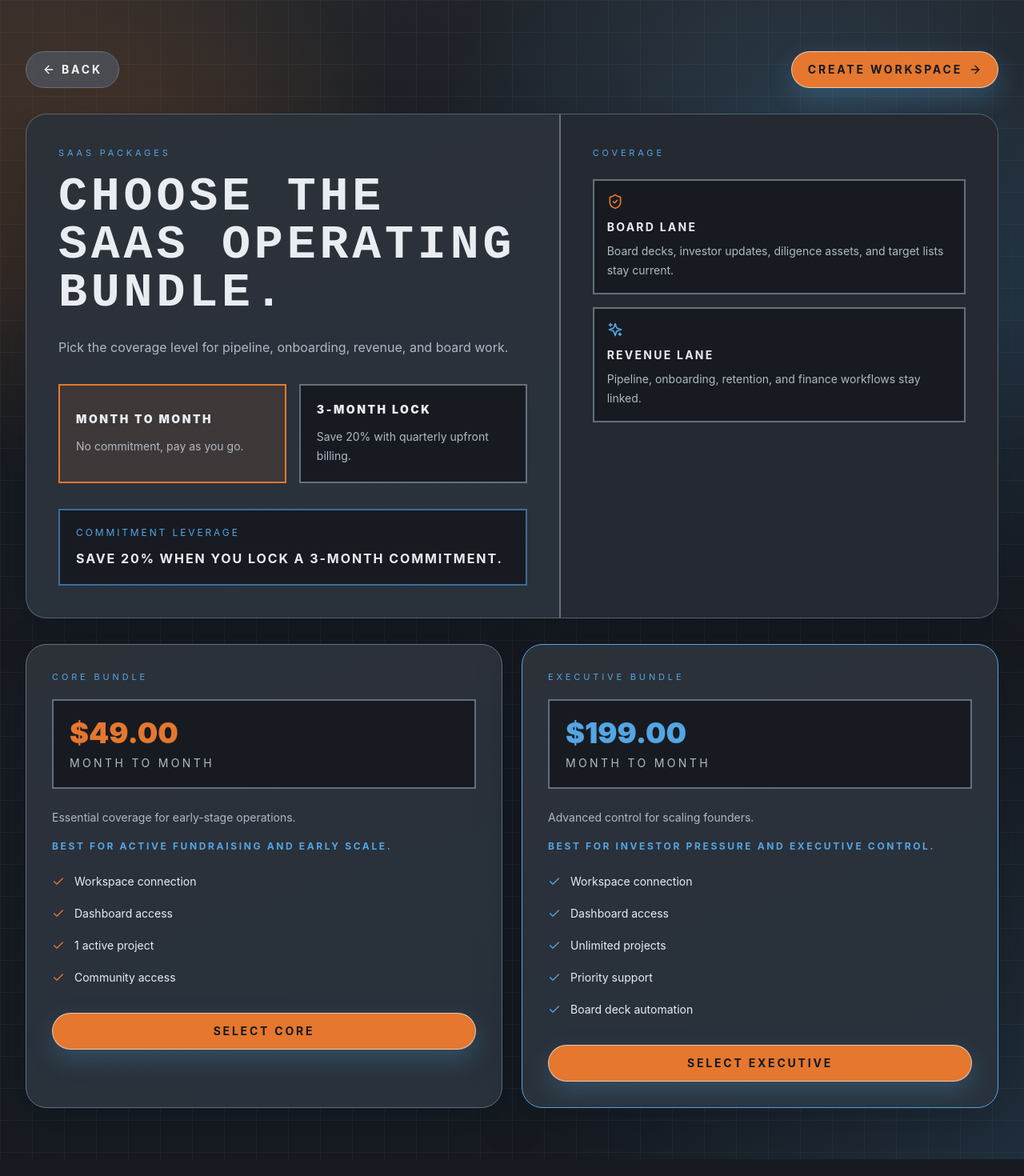
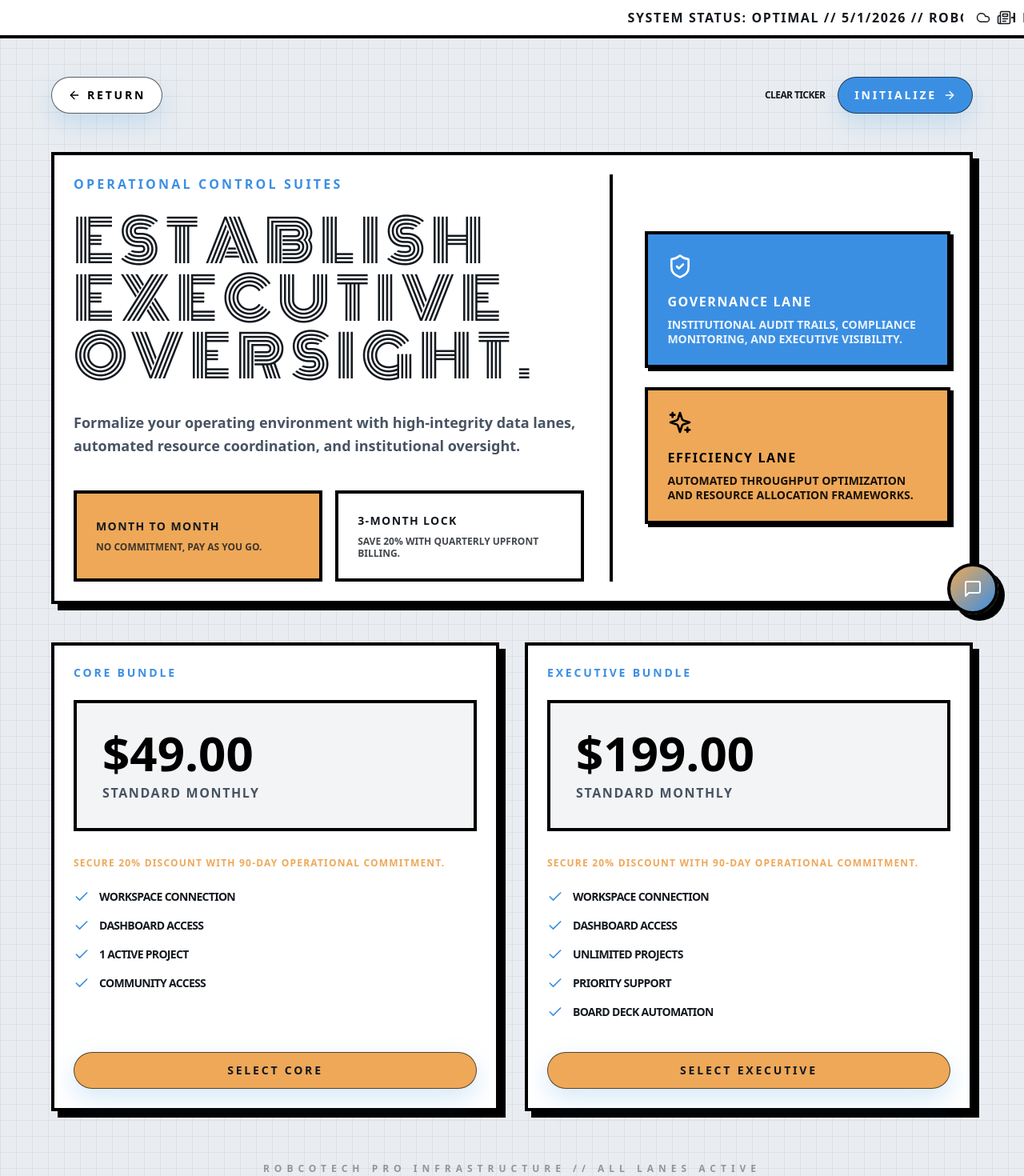
Before and after one commit to robs46859-eng/arkham-robcotech, a Next.js app in the folder apps/web/: page /pricing in a window 1280 px wide. Shown: the top 1470 px of the page at 80% size. Before the commit the page ends 1449 px from the top, so only its background shows below. Built offline with nearby package versions, Linux system fonts and the light colour scheme; a web font is replaced by a local one.

Commit message:
design: implement Retro Future Brutalism with professional operational language

```diff
--- a/apps/web/src/app/globals.css
+++ b/apps/web/src/app/globals.css
@@ -15,25 +15,25 @@
 }
 
 :root {
-  --background: 214 18% 11%;
-  --foreground: 212 24% 93%;
-  --card: 214 15% 17%;
-  --card-foreground: 212 24% 93%;
-  --popover: 214 15% 17%;
-  --popover-foreground: 212 24% 93%;
-  --primary: 24 78% 54%;
+  --background: 212 24% 93%; /* #ececec */
+  --foreground: 213 20% 10%;
+  --card: 212 20% 85%; /* #d0d0d0 */
+  --card-foreground: 213 20% 10%;
+  --popover: 212 20% 85%;
+  --popover-foreground: 213 20% 10%;
+  --primary: 32 82% 64%; /* #eba75f Orange */
   --primary-foreground: 213 20% 10%;
-  --secondary: 217 10% 35%;
-  --secondary-foreground: 212 24% 96%;
-  --muted: 214 12% 24%;
-  --muted-foreground: 213 16% 73%;
-  --accent: 206 72% 61%;
-  --accent-foreground: 214 18% 12%;
+  --secondary: 210 75% 56%; /* #388de6 Blue */
+  --secondary-foreground: 212 24% 93%;
+  --muted: 214 10% 44%;
+  --muted-foreground: 213 16% 33%;
+  --accent: 210 75% 56%; /* Blue */
+  --accent-foreground: 212 24% 93%;
   --destructive: 2 73% 60%;
   --destructive-foreground: 210 40% 98%;
-  --border: 214 10% 44%;
+  --border: 0 0% 0%; /* Black for Brutalism */
   --input: 214 10% 44%;
-  --ring: 24 78% 54%;
+  --ring: 32 82% 64%;
   --radius: 0;
 }
 
@@ -48,14 +48,11 @@
 
   body {
     @apply bg-background text-foreground;
-    font-family: "Arkham Sans", "Inter", "Segoe UI", sans-serif;
+    font-family: var(--font-roboto), sans-serif;
     background-image:
-      linear-gradient(to right, rgba(120, 138, 156, 0.08) 1px, transparent 1px),
-      linear-gradient(to bottom, rgba(120, 138, 156, 0.08) 1px, transparent 1px),
-      radial-gradient(circle at top left, rgba(237, 127, 39, 0.1), transparent 26%),
-      radial-gradient(circle at 78% 14%, rgba(90, 169, 226, 0.18), transparent 28%),
-      radial-gradient(circle at bottom right, rgba(90, 169, 226, 0.14), transparent 30%);
-    background-size: 40px 40px, 40px 40px, auto, auto, auto;
+      linear-gradient(to right, rgba(0, 0, 0, 0.05) 1px, transparent 1px),
+      linear-gradient(to bottom, rgba(0, 0, 0, 0.05) 1px, transparent 1px);
+    background-size: 20px 20px;
   }
 
   h1,
@@ -64,19 +61,47 @@
   h4,
   h5,
   h6 {
-    font-family: "Arkham Mono", "SFMono-Regular", ui-monospace, monospace;
-    letter-spacing: 0.08em;
+    font-family: var(--font-monoton), cursive;
+    letter-spacing: 0.1em;
     text-transform: uppercase;
   }
+}
 
-  a,
-  button,
-  input,
-  textarea,
-  select {
-    transition: color 150ms ease, background-color 150ms ease, border-color 150ms ease, box-shadow 150ms ease, opacity 150ms ease;
+@layer components {
+  .brutalist-card {
+    @apply border-4 border-black bg-white p-6 shadow-[8px_8px_0px_0px_rgba(0,0,0,1)];
+  }
+
+  .brutalist-button {
+    @apply relative inline-flex items-center justify-center border-4 border-black bg-primary px-8 py-4 font-black uppercase tracking-widest text-black shadow-[4px_4px_0px_0px_rgba(0,0,0,1)] transition-all hover:-translate-x-1 hover:-translate-y-1 hover:shadow-[8px_8px_0px_0px_rgba(0,0,0,1)] active:translate-x-0 active:translate-y-0 active:shadow-none;
+  }
+
+  .brutalist-button-blue {
+    @apply brutalist-button bg-secondary text-white;
+  }
+
+  .fab {
+    @apply fixed bottom-8 right-8 flex h-16 w-16 items-center justify-center rounded-full border-4 border-black bg-gradient-to-br from-primary to-secondary text-white shadow-[8px_8px_0px_0px_rgba(0,0,0,1)] transition-transform hover:scale-110 active:scale-95 z-50;
+  }
+
+  .ticker-wrap {
+    @apply fixed top-0 left-0 w-full h-12 border-b-4 border-black bg-white overflow-hidden z-40 flex items-center;
+  }
+
+  .ticker {
+    @apply inline-block whitespace-nowrap px-4 py-2 font-black uppercase tracking-widest animate-marquee;
+  }
+
+  @keyframes marquee {
+    0% { transform: translateX(100%); }
+    100% { transform: translateX(-100%); }
+  }
+
+  .animate-marquee {
+    animation: marquee 30s linear infinite;
   }
 }
+
 
 @layer components {
   .shell {
--- a/apps/web/src/app/layout.tsx
+++ b/apps/web/src/app/layout.tsx
@@ -1,9 +1,22 @@
 import type { Metadata } from 'next'
+import { Monoton, Roboto } from 'next/font/google'
 import './globals.css'
+
+const monoton = Monoton({
+  weight: '400',
+  subsets: ['latin'],
+  variable: '--font-monoton',
+})
+
+const roboto = Roboto({
+  weight: ['400', '700', '900'],
+  subsets: ['latin'],
+  variable: '--font-roboto',
+})
 
 export const metadata: Metadata = {
   title: 'RobcoTech Pro',
-  description: 'Founder operations, investor reporting, workflow control, and executive visibility in one system.',
+  description: 'Enterprise operations, performance reporting, workflow control, and executive oversight in one system.',
   metadataBase: new URL(process.env.APP_URL || 'https://robcotech.pro'),
 }
 
@@ -13,8 +26,8 @@ export default function RootLayout({
   children: React.ReactNode
 }) {
   return (
-    <html lang="en">
-      <body>{children}</body>
+    <html lang="en" className={`${monoton.variable} ${roboto.variable}`}>
+      <body className="font-sans">{children}</body>
     </html>
   )
 }
--- a/apps/web/src/app/pricing/page.tsx
+++ b/apps/web/src/app/pricing/page.tsx
@@ -2,7 +2,7 @@
 
 import Link from 'next/link'
 import { useRouter } from 'next/navigation'
-import { ArrowLeft, ArrowRight, Check, Loader2, ShieldCheck, Sparkles } from 'lucide-react'
+import { ArrowLeft, ArrowRight, Check, Loader2, ShieldCheck, Sparkles, MessageSquare, Cloud, Newspaper } from 'lucide-react'
 import { useEffect, useMemo, useState } from 'react'
 import {
   Commitment,
@@ -26,6 +26,7 @@ export default function PricingPage() {
   const [loadingPlan, setLoadingPlan] = useState<PlanId | null>(null)
   const [selectedPlan, setSelectedPlan] = useState<PlanId | null>(null)
   const [autostart, setAutostart] = useState(false)
+  const [showTickerWidget, setShowTickerWidget] = useState<'none' | 'weather' | 'news'>('none')
 
   const activeVertical = process.env.NEXT_PUBLIC_VERTICAL || 'saas'
   const isEcom = activeVertical === 'ecommerce'
@@ -33,7 +34,28 @@ export default function PricingPage() {
   const isMedia = activeVertical === 'media'
   const isStaffing = activeVertical === 'staffing'
   const isStudio = activeVertical === 'studio'
+
+  // Professional Language Mapping
+  const getVerticalTitle = () => {
+    if (isDigitalItGirl) return 'Market Intelligence Suites'
+    if (isEcom) return 'Omni-channel Revenue Systems'
+    if (isMedia) return 'Content Distribution Frameworks'
+    if (isStaffing) return 'Talent Acquisition Engines'
+    if (isStudio) return 'Project Delivery Standards'
+    return 'Operational Control Suites'
+  }
+
+  const getVerticalHero = () => {
+    if (isDigitalItGirl) return 'DEPLOY NICHE AUTHORITY MAPPING.'
+    if (isEcom) return 'PRESERVE MARGIN INTEGRITY.'
+    if (isMedia) return 'OPTIMIZE CONTENT YIELD.'
+    if (isStaffing) return 'MAXIMIZE PLACEMENT THROUGHPUT.'
+    if (isStudio) return 'STANDARDIZE PROJECT DELIVERY.'
+    return 'ESTABLISH EXECUTIVE OVERSIGHT.'
+  }
+
   const activePlans = isDigitalItGirl ? digPlanDefinitions : isEcom ? ecomPlanDefinitions : isMedia ? mediaPlanDefinitions : isStaffing ? staffPlanDefinitions : isStudio ? planDefinitions : planDefinitions
+
   useEffect(() => {
     if (typeof window === 'undefined') return
     const params = new URLSearchParams(window.location.search)
@@ -51,22 +73,17 @@ export default function PricingPage() {
   useEffect(() => {
     if (!autostart || !selectedPlan) return
     void startCheckout(selectedPlan)
-    // eslint-disable-next-line react-hooks/exhaustive-deps
   }, [autostart, selectedPlan])
 
   const comparisonLine = useMemo(
-    () => `Save ${Math.round(commitmentDiscountRate * 100)}% when you lock a 3-month commitment.`,
+    () => `SECURE ${Math.round(commitmentDiscountRate * 100)}% DISCOUNT WITH 90-DAY OPERATIONAL COMMITMENT.`,
     []
   )
 
   async function startCheckout(planId: PlanId) {
     const profile = loadWorkspaceProfile()
     if (!profile) {
-      const params = new URLSearchParams({
-        next: '/pricing',
-        plan: planId,
-        commitment,
-      })
+      const params = new URLSearchParams({ next: '/pricing', plan: planId, commitment })
       router.push(`/signup?${params.toString()}`)
       return
     }
@@ -88,13 +105,8 @@ export default function PricingPage() {
       })
 
       const payload = await response.json()
-      if (!response.ok) {
-        throw new Error(payload.error || 'Checkout failed')
-      }
-
-      if (payload.redirect_url) {
-        window.location.href = payload.redirect_url
-      }
+      if (!response.ok) throw new Error(payload.error || 'Checkout failed')
+      if (payload.redirect_url) window.location.href = payload.redirect_url
     } catch (error) {
       setLoadingPlan(null)
       window.alert(error instanceof Error ? error.message : 'Checkout failed')
@@ -102,41 +114,49 @@ export default function PricingPage() {
   }
 
   return (
-    <main className="page-pricing min-h-screen py-12 md:py-16">
-      <div className="shell">
-        <div className="mb-8 flex items-center justify-between gap-4">
-          <Link href="/" className="brutalist-button-muted">
+    <main className="min-h-screen pt-24 pb-16 px-4 md:px-8">
+      {/* HEADER TICKER */}
+      <div className="ticker-wrap">
+        <div className="ticker">
+          SYSTEM STATUS: OPTIMAL // {new Date().toLocaleDateString()} // ROBCOTECH PRO VERTICAL DEPLOYMENT ACTIVE //
+          {showTickerWidget === 'weather' ? ' CURRENT WEATHER: 72°F CLEAR SKY //' : ''}
+          {showTickerWidget === 'news' ? ' GLOBAL MARKET UPDATE: TRENDING POSITIVE //' : ''}
+          OPERATIONAL EXCELLENCE SECURED //
+        </div>
+        <div className="absolute right-4 flex gap-2 bg-white pl-4">
+          <button onClick={() => setShowTickerWidget('weather')} className="hover:text-secondary"><Cloud size={18} /></button>
+          <button onClick={() => setShowTickerWidget('news')} className="hover:text-secondary"><Newspaper size={18} /></button>
+        </div>
+      </div>
+
+      <div className="mx-auto max-w-6xl">
+        {/* NAV */}
+        <div className="mb-12 flex items-center justify-between">
+          <Link href="/" className="brutalist-button bg-white text-black">
             <ArrowLeft className="mr-2 h-4 w-4" />
-            Back
+            RETURN
           </Link>
-          <Link href="/signup" className="brutalist-button">
-            Create Workspace
+          <div className="flex gap-4">
+             <button onClick={() => setShowTickerWidget('none')} className="text-xs font-black uppercase tracking-tighter hover:underline">Clear Ticker</button>
+             <Link href="/signup" className="brutalist-button-blue">
+              INITIALIZE
               <ArrowRight className="ml-2 h-4 w-4" />
             </Link>
           </div>
+        </div>
 
-        <section className="panel overflow-hidden">
-          <div className="grid gap-0 lg:grid-cols-[1.1fr_0.9fr]">
-            <div className="border-b-2 border-border p-8 lg:border-b-0 lg:border-r-2 lg:p-10">
-              <p className="display-kicker">{isDigitalItGirl ? 'Digital IT Girl Packages' : isEcom ? 'Ecom Packages' : isMedia ? 'Media Packages' : isStaffing ? 'Staffing Packages' : isStudio ? 'Studio Packages' : 'SaaS Packages'}</p>
-              <h1 className="display-title mt-4">
-                {isDigitalItGirl ? 'Choose the predictive niche bundle.' : isEcom ? 'Choose the Ecommerce operating bundle.' : isMedia ? 'Choose the Media operating bundle.' : isStaffing ? 'Choose the Staffing operating bundle.' : isStudio ? 'Choose the Studio operating bundle.' : 'Choose the SaaS operating bundle.'}
-              </h1>
-              <p className="mt-6 max-w-2xl text-base leading-7 text-muted-foreground">
-                {isDigitalItGirl
-                  ? 'Pick the coverage level for segment scoring, market research synthesis, and product gap control.'
-                  : isEcom
-                  ? 'Pick the coverage level for demand, inventory, multi-channel revenue, and margins.'
-                  : isMedia
-                  ? 'Pick the coverage level for content revenue, audience growth, distribution, and retention.'
-                  : isStaffing
-                  ? 'Pick the coverage level for candidate pipelines, placement velocity, margins, and reporting.'
-                  : isStudio
-                  ? 'Pick the coverage level for project velocity, delivery posture, and team utilization.'
-                  : 'Pick the coverage level for pipeline, onboarding, revenue, and board work.'}
+        {/* HERO SECTION */}
+        <section className="brutalist-card mb-12">
+          <div className="grid gap-8 lg:grid-cols-[1.2fr_0.8fr]">
+            <div>
+              <p className="font-black text-secondary uppercase tracking-[0.2em]">{getVerticalTitle()}</p>
+              <h1 className="mt-6 text-5xl md:text-7xl">{getVerticalHero()}</h1>
+              <p className="mt-8 max-w-2xl text-lg font-bold leading-relaxed text-muted-foreground">
+                Formalize your operating environment with high-integrity data lanes,
+                automated resource coordination, and institutional oversight.
               </p>
 
-              <div className="mt-8 grid gap-4 md:grid-cols-2">
+              <div className="mt-10 grid gap-4 md:grid-cols-2">
                 {commitmentOptions.map((option) => {
                   const active = commitment === option.id
                   return (
@@ -144,135 +164,90 @@ export default function PricingPage() {
                       key={option.id}
                       type="button"
                       onClick={() => setCommitment(option.id)}
-                      className={`border-2 p-5 text-left ${active ? 'border-primary bg-primary/10' : 'border-border bg-background'}`}
+                      className={`border-4 p-6 text-left transition-all ${active ? 'border-black bg-primary' : 'border-black bg-white hover:bg-gray-50'}`}
                     >
-                      <p className="text-sm font-black uppercase tracking-[0.18em]">{option.label}</p>
-                      <p className="mt-3 text-sm leading-6 text-muted-foreground">{option.description}</p>
+                      <p className="text-sm font-black uppercase tracking-widest">{option.label}</p>
+                      <p className="mt-2 text-xs font-bold leading-tight opacity-80 uppercase">{option.description}</p>
                     </button>
                   )
                 })}
               </div>
-
-              <div className="mt-8 border-2 border-accent/60 bg-background p-5">
-                <p className="text-xs uppercase tracking-[0.24em] text-accent">Commitment leverage</p>
-                <p className="mt-3 text-base font-bold uppercase tracking-[0.12em]">{comparisonLine}</p>
-              </div>
             </div>
 
-            <div className="bg-card p-8 lg:p-10">
-              <p className="display-kicker">Coverage</p>
-              <div className="mt-6 space-y-4">
-                <div className="border-2 border-border bg-background p-4">
-                  <ShieldCheck className="h-5 w-5 text-primary" />
-                  <p className="mt-3 text-sm font-bold uppercase tracking-[0.16em]">{isDigitalItGirl ? 'Signal lane' : isEcom ? 'Demand lane' : isMedia ? 'Revenue lane' : isStaffing ? 'Fill rate lane' : isStudio ? 'Velocity lane' : 'Board lane'}</p>
-                  <p className="mt-2 text-sm leading-6 text-muted-foreground">
-                    {isDigitalItGirl
-                      ? 'Audience filters, trend momentum, and community language stay current.'
-                      : isEcom
-                      ? 'Inventory, demand, multi-channel revenue, and supply risk stay current.'
-                      : isMedia
-                      ? 'Subscriptions, ad revenue, sponsorships, and distribution signals stay current.'
-                      : isStaffing
-                      ? 'Fill rates, market demand, and recruiter efficiency stay current.'
-                      : isStudio
-                      ? 'Project timelines, velocity tracking, and roadmap output stay current.'
-                      : 'Board decks, investor updates, diligence assets, and target lists stay current.'}
-                  </p>
+            <div className="flex flex-col justify-center border-l-0 lg:border-l-4 border-black lg:pl-10 space-y-6 pt-8 lg:pt-0">
+               <div className="bg-secondary p-6 border-4 border-black text-white shadow-[4px_4px_0px_0px_rgba(0,0,0,1)]">
+                  <ShieldCheck size={32} />
+                  <p className="mt-4 font-black uppercase tracking-widest">Governance Lane</p>
+                  <p className="mt-2 text-sm font-bold opacity-90 uppercase leading-tight">Institutional audit trails, compliance monitoring, and executive visibility.</p>
                </div>
-                <div className="border-2 border-border bg-background p-4">
-                  <Sparkles className="h-5 w-5 text-accent" />
-                  <p className="mt-3 text-sm font-bold uppercase tracking-[0.16em]">{isDigitalItGirl ? 'Command lane' : isMedia ? 'Distribution lane' : isStaffing ? 'Pipeline lane' : isStudio ? 'Delivery lane' : 'Revenue lane'}</p>
-                  <p className="mt-2 text-sm leading-6 text-muted-foreground">
-                    {isDigitalItGirl
-                      ? 'Gap analysis, product direction, and monetization playbooks stay linked.'
-                      : isEcom
-                      ? 'Campaigns, order conversion, retention, and logistics stay linked.'
-                      : isMedia
-                      ? 'Content reach, growth experiments, retention, and feedback loops stay linked.'
-                      : isStaffing
-                      ? 'Pipeline velocity, placement conversion, and margin control stay linked.'
-                      : isStudio
-                      ? 'Team output, delivery milestones, and quality output stay linked.'
-                      : 'Pipeline, onboarding, retention, and finance workflows stay linked.'}
-                  </p>
-                </div>
+               <div className="bg-primary p-6 border-4 border-black text-black shadow-[4px_4px_0px_0px_rgba(0,0,0,1)]">
+                  <Sparkles size={32} />
+                  <p className="mt-4 font-black uppercase tracking-widest">Efficiency Lane</p>
+                  <p className="mt-2 text-sm font-bold opacity-90 uppercase leading-tight">Automated throughput optimization and resource allocation frameworks.</p>
                </div>
             </div>
           </div>
         </section>
 
-        <section className="mt-8 grid gap-6 lg:grid-cols-2">
+        {/* PRICING GRID */}
+        <section className="grid gap-8 lg:grid-cols-2">
           {activePlans.map((plan) => {
             const quarterlyEffective = getQuarterlyEffectiveMonthly(plan.price)
             const quarterlyTotal = getQuarterlyUpfrontTotal(plan.price)
             const active = loadingPlan === plan.id
 
             return (
-              <article key={plan.id} className={`panel p-8 ${plan.borderClass}`}>
-                <p className="display-kicker">{plan.name}</p>
-                <div className="mt-5 border-2 border-border bg-background p-5">
-                  <p className={`text-3xl font-black md:text-4xl ${plan.accentClass}`}>{formatCurrency(plan.price)}</p>
-                  <p className="mt-2 text-sm uppercase tracking-[0.24em] text-muted-foreground">month to month</p>
-                  {commitment === 'quarterly' ? (
-                    <>
-                      <p className="mt-5 text-xl font-black text-foreground">{formatCurrency(quarterlyEffective)} / month effective</p>
-                      <p className="mt-2 text-sm uppercase tracking-[0.2em] text-accent">
-                        {formatCurrency(quarterlyTotal)} billed upfront for 3 months
+              <article key={plan.id} className="brutalist-card flex flex-col">
+                <p className="text-sm font-black text-secondary uppercase tracking-[0.2em]">{plan.name}</p>
+                <div className="mt-6 border-4 border-black bg-gray-100 p-8">
+                  <p className="text-6xl font-black text-black">{formatCurrency(plan.price)}</p>
+                  <p className="mt-2 font-bold uppercase tracking-widest text-muted-foreground">Standard Monthly</p>
+                  {commitment === 'quarterly' && (
+                    <div className="mt-6 pt-6 border-t-2 border-black/10">
+                      <p className="text-2xl font-black text-secondary">{formatCurrency(quarterlyEffective)} / EFF. MONTHLY</p>
+                      <p className="text-xs font-black uppercase tracking-widest text-primary mt-1">
+                        {formatCurrency(quarterlyTotal)} BILLED UPFRONT (90 DAYS)
                       </p>
-                    </>
-                  ) : null}
+                    </div>
+                  )}
                 </div>
 
-                <p className="mt-6 text-sm leading-6 text-muted-foreground">{plan.narrative}</p>
-                <p className="mt-4 text-xs font-bold uppercase tracking-[0.22em] text-accent">
-                  {plan.id === 'core'
-                    ? isDigitalItGirl
-                      ? 'Best for operators validating one niche thesis at a time.'
-                      : isEcom
-                      ? 'Best for single-channel stores and early scale.'
-                      : isMedia
-                      ? 'Best for content creators and lean media teams.'
-                      : isStaffing
-                      ? 'Best for recruiters and early scale staffing agencies.'
-                      : isStudio
-                      ? 'Best for studios managing one project at a time.'
-                      : 'Best for active fundraising and early scale.'
-                    : isDigitalItGirl
-                      ? 'Best for teams turning niche research into repeatable launches.'
-                      : isEcom
-                      ? 'Best for multi-channel scaling and supply control.'
-                      : isMedia
-                      ? 'Best for media companies scaling distribution and sponsorship.'
-                      : isStaffing
-                      ? 'Best for agencies scaling candidate placement and margin control.'
-                      : isStudio
-                      ? 'Best for studios scaling delivery teams and project volume.'
-                      : 'Best for investor pressure and executive control.'}
-                </p>
-
-                <ul className="mt-6 space-y-4">
+                <div className="mt-8 flex-grow">
+                  <p className="text-xs font-black uppercase tracking-widest text-primary mb-6">{comparisonLine}</p>
+                  <ul className="space-y-4">
                     {plan.features.map((feature) => (
-                    <li key={feature} className="flex gap-3 text-sm leading-6 text-foreground">
-                      <Check className={`mt-1 h-4 w-4 ${plan.accentClass}`} />
+                      <li key={feature} className="flex gap-3 text-sm font-bold uppercase tracking-tighter">
+                        <Check className="h-5 w-5 text-secondary flex-shrink-0" />
                         <span>{feature}</span>
                       </li>
                     ))}
                   </ul>
+                </div>
 
                 <button
                   type="button"
-                  className="brutalist-button mt-8 w-full"
+                  className="brutalist-button w-full mt-10"
                   onClick={() => void startCheckout(plan.id)}
                   disabled={active}
                 >
-                  {active ? <Loader2 className="mr-2 h-4 w-4 animate-spin" /> : null}
-                  {active ? 'Opening Stripe' : plan.cta}
+                  {active ? <Loader2 className="mr-2 h-5 w-5 animate-spin" /> : null}
+                  {active ? 'SYNCING STRIPE...' : plan.cta.toUpperCase()}
                 </button>
               </article>
             )
           })}
         </section>
+
+        {/* FOOTER MESSAGE */}
+        <div className="mt-16 text-center">
+           <p className="font-black text-xs uppercase tracking-[0.5em] opacity-40">RobcoTech Pro Infrastructure // All Lanes Active</p>
         </div>
+      </div>
+
+      {/* FLOATING ACTION BUTTON */}
+      <button className="fab group" title="Support Command">
+        <MessageSquare className="group-hover:rotate-12 transition-transform" />
+      </button>
     </main>
   )
 }
```
Lines whose indentation alone changed are shown as unchanged.
